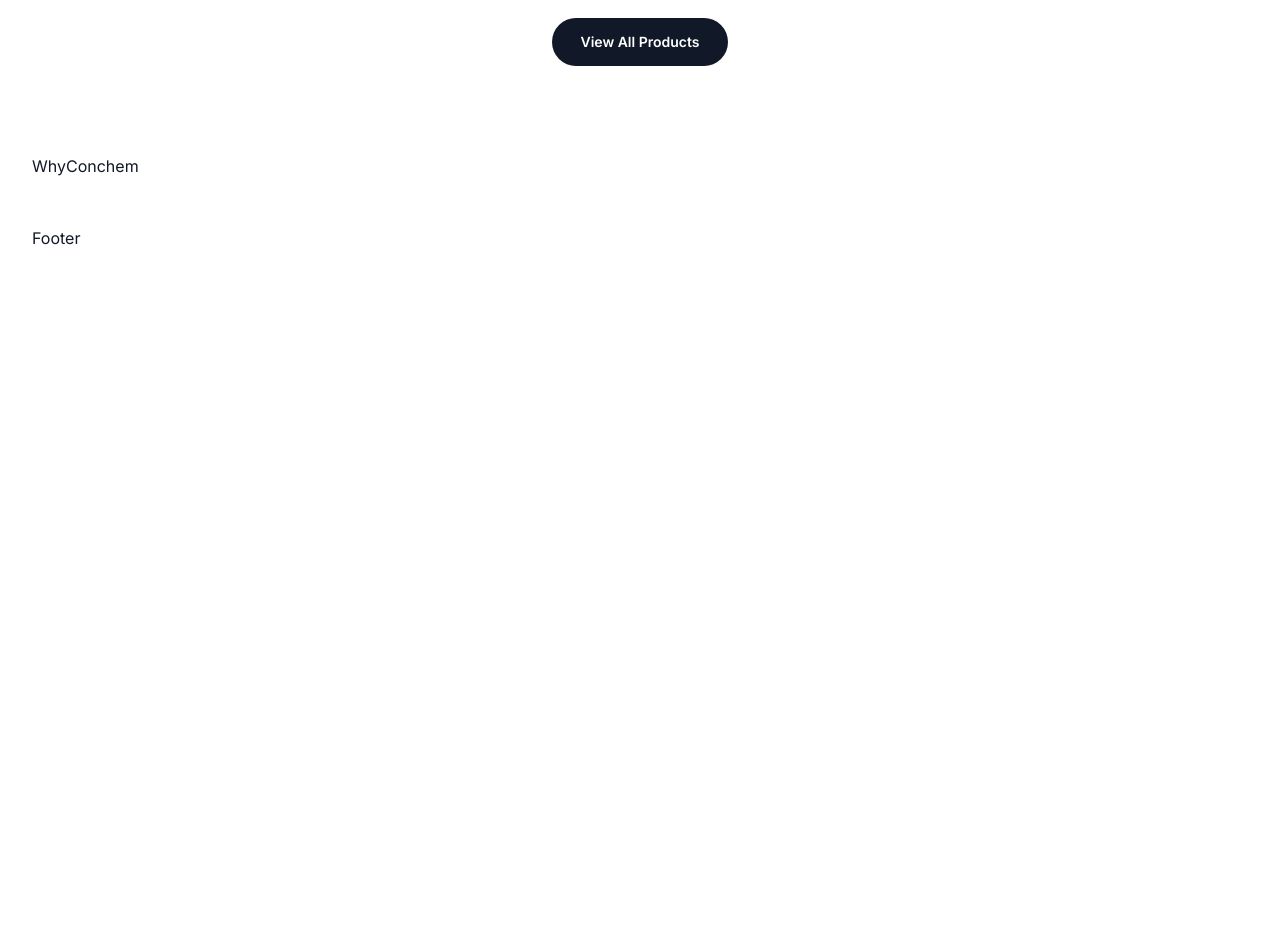
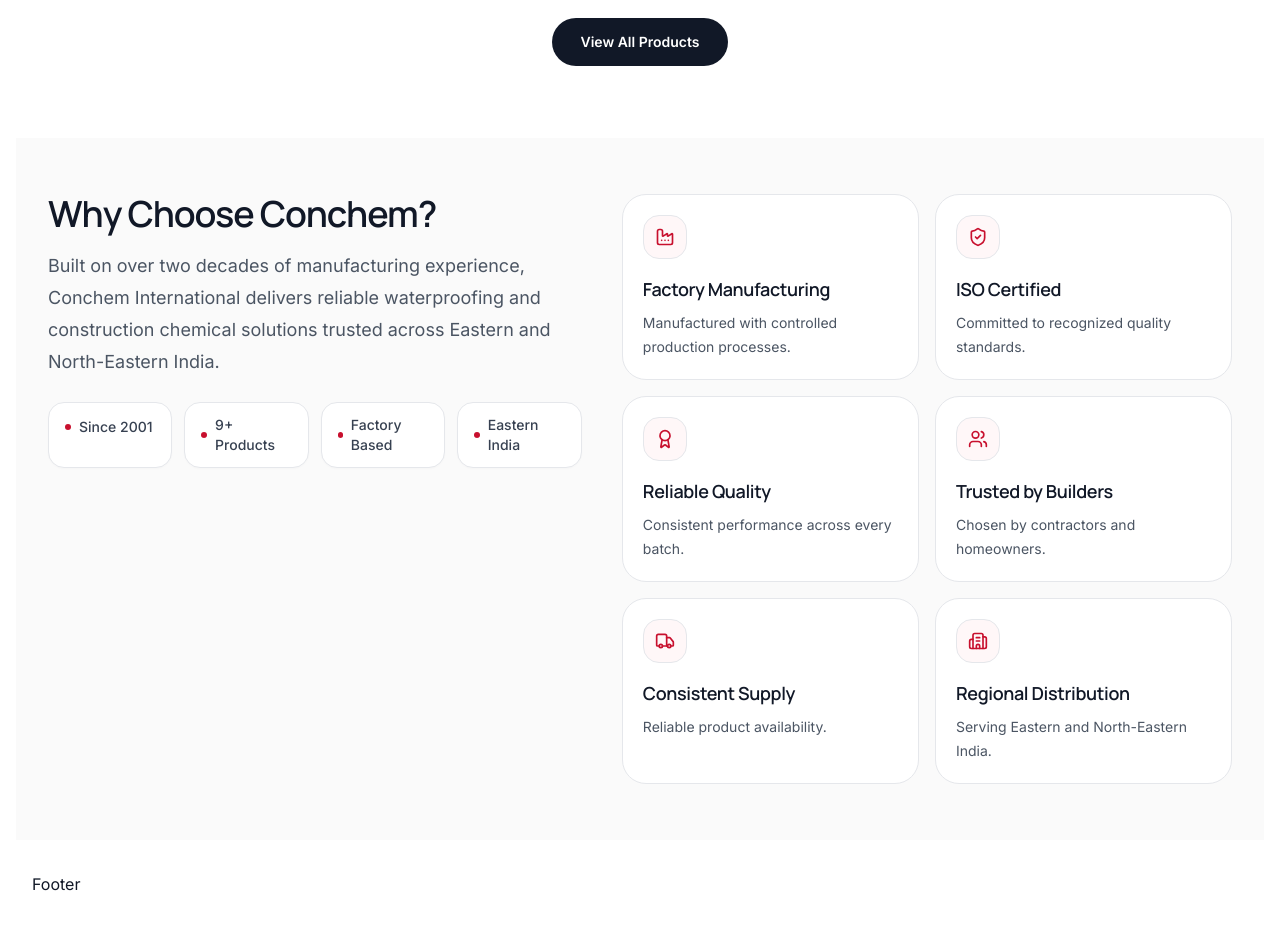
Before and after one commit to deploycwa/conchem-website, a Next.js app: page / in a window 1280 px wide. Shown: the part 3120-4048 px from the top of the page. Before the commit the page ends 3402 px from the top, so only its background shows below. Built offline with nearby package versions, Linux system fonts and the light colour scheme.

Commit message:
Build Why Choose Conchem section

```diff
--- a/src/components/sections/WhyConchem.tsx
+++ b/src/components/sections/WhyConchem.tsx
@@ -1,7 +1,106 @@
+import {
+  Award,
+  Building2,
+  Factory,
+  ShieldCheck,
+  Truck,
+  Users,
+} from "lucide-react";
+
+import Container from "../ui/Container";
+
+const stats = ["Since 2001", "9+ Products", "Factory Based", "Eastern India"];
+
+const features = [
+  {
+    title: "Factory Manufacturing",
+    description: "Manufactured with controlled production processes.",
+    icon: Factory,
+  },
+  {
+    title: "ISO Certified",
+    description: "Committed to recognized quality standards.",
+    icon: ShieldCheck,
+  },
+  {
+    title: "Reliable Quality",
+    description: "Consistent performance across every batch.",
+    icon: Award,
+  },
+  {
+    title: "Trusted by Builders",
+    description: "Chosen by contractors and homeowners.",
+    icon: Users,
+  },
+  {
+    title: "Consistent Supply",
+    description: "Reliable product availability.",
+    icon: Truck,
+  },
+  {
+    title: "Regional Distribution",
+    description: "Serving Eastern and North-Eastern India.",
+    icon: Building2,
+  },
+];
+
 export default function WhyConchem() {
   return (
-    <section className="px-4 py-4">
-      <div>WhyConchem</div>
+    <section className="bg-[#fafafa] py-8 sm:py-10 lg:py-14">
+      <Container>
+        <div className="grid gap-8 lg:grid-cols-[1.05fr_1.2fr] lg:items-start lg:gap-10">
+          <div className="max-w-xl">
+            <h2 className="text-3xl font-semibold tracking-[-0.03em] text-[#111827] sm:text-4xl">
+              Why Choose Conchem?
+            </h2>
+
+            <p className="mt-4 text-base leading-7 text-[#4B5563] sm:text-lg sm:leading-8">
+              Built on over two decades of manufacturing experience, Conchem International delivers
+              reliable waterproofing and construction chemical solutions trusted across Eastern and
+              North-Eastern India.
+            </p>
+
+            <div className="mt-6 grid grid-cols-2 gap-3 sm:grid-cols-4">
+              {stats.map((stat) => (
+                <div
+                  key={stat}
+                  className="rounded-2xl border border-[#E5E7EB] bg-white px-4 py-3 text-sm font-medium text-[#374151] shadow-[0_1px_2px_rgba(17,24,39,0.02)]"
+                >
+                  <span className="inline-flex items-center gap-2">
+                    <span className="h-1.5 w-1.5 rounded-full bg-[#C8102E]" aria-hidden="true" />
+                    {stat}
+                  </span>
+                </div>
+              ))}
+            </div>
+          </div>
+
+          <div className="grid grid-cols-1 gap-4 sm:grid-cols-2">
+            {features.map((feature) => {
+              const Icon = feature.icon;
+
+              return (
+                <article
+                  key={feature.title}
+                  className="rounded-[1.5rem] border border-[#E5E7EB] bg-white p-5 transition-all duration-200 hover:-translate-y-0.5 hover:shadow-[0_10px_24px_rgba(17,24,39,0.05)]"
+                >
+                  <div className="flex h-11 w-11 items-center justify-center rounded-2xl border border-[#F3D4D8] bg-[#FFF7F8] text-[#C8102E]">
+                    <Icon className="h-5 w-5" aria-hidden="true" />
+                  </div>
+
+                  <h3 className="mt-4 text-lg font-semibold tracking-[-0.02em] text-[#111827]">
+                    {feature.title}
+                  </h3>
+
+                  <p className="mt-2 text-sm leading-6 text-[#4B5563]">
+                    {feature.description}
+                  </p>
+                </article>
+              );
+            })}
+          </div>
+        </div>
+      </Container>
     </section>
   );
 }
```
